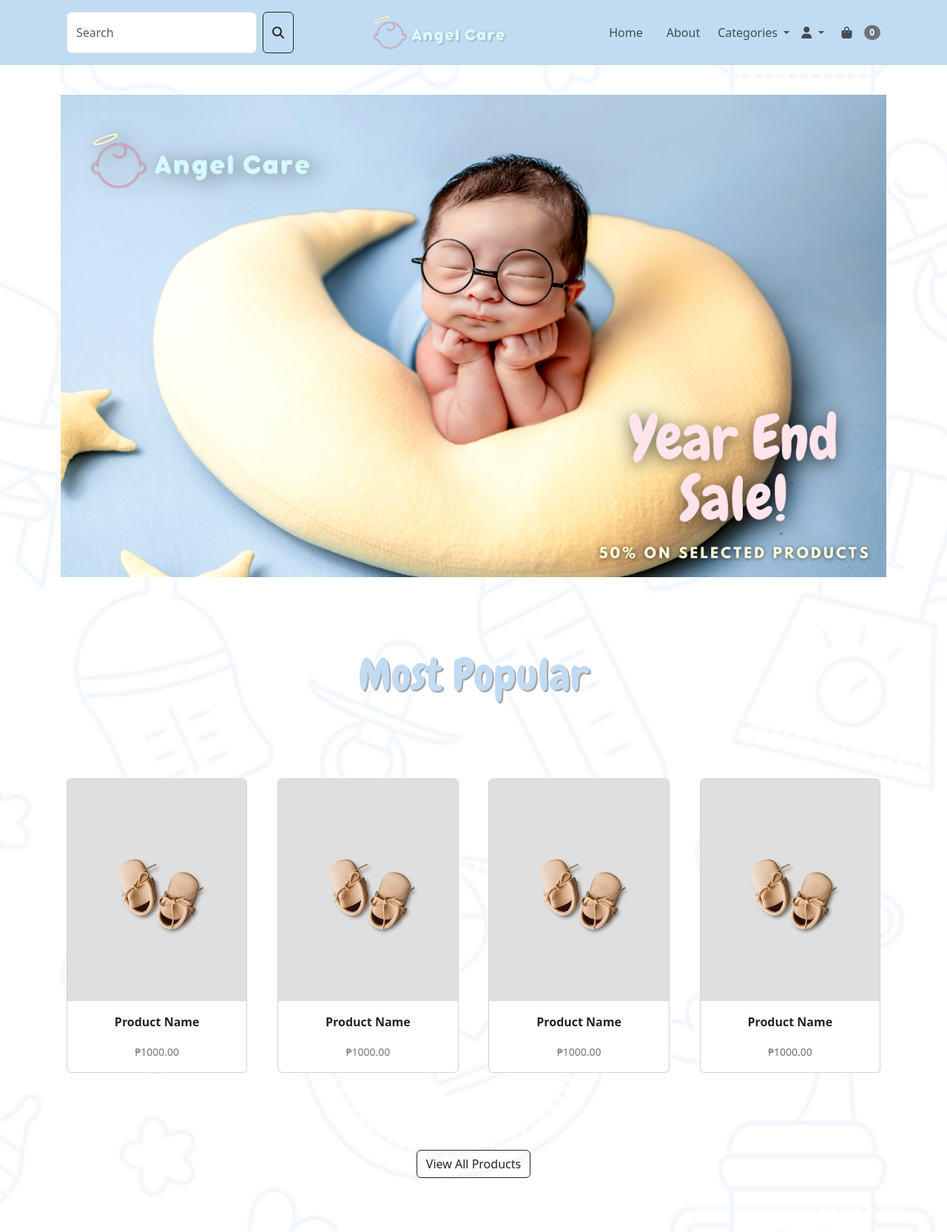
After one commit to faustojc/baby-product-website, a PHP site: page /home.php in a window 1280 px wide; the page is wider, and only the part inside the window is pictured. The commit adds this page. Shown: the top 1665 px of that part at 74% size. Run offline with PHP 8.4, Linux system fonts and the light colour scheme.

Commit message:
Add files via upload

```diff
--- /dev/null
+++ b/home.php
@@ -0,0 +1,241 @@
+<?php
+
+?>
+
+<!DOCTYPE html>
+<html lang="en">
+
+<head>
+    <meta charset="UTF-8" />
+    <meta name="viewport" content="width=device-width, initial-scale=1, shrink-to-fit=no" />
+    <meta http-equiv="x-ua-compatible" content="ie=edge" />
+    <title>Angelcare Home</title>
+    <!-- Bootstrap -->
+    <link href="css/bootstrap/bootstrap.min.css" rel="stylesheet" />
+    <script src="js/bootstrap/bootstrap.bundle.min.js"></script>
+
+    <!-- Custom styles & js-->
+    <link rel="stylesheet" href="css/home.css" />
+    <link rel="stylesheet" href="https://cdnjs.cloudflare.com/ajax/libs/font-awesome/6.2.0/css/all.min.css" integrity="sha512-xh6O/CkQoPOWDdYTDqeRdPCVd1SpvCA9XXcUnZS2FmJNp1coAFzvtCN9BmamE+4aHK8yyUHUSCcJHgXloTyT2A==" crossorigin="anonymous" referrerpolicy="no-referrer"/>
+    <script src="js/main.js"></script>
+    <link href='https://fonts.googleapis.com/css?family=Chewy' rel='stylesheet'>
+</head>
+
+<body>
+    <!-- NavBar/Header -->
+
+    <nav class="navbar navbar-expand-lg navbar-light bg-light position-fixed top-0 start-0 w-100">
+
+    <div class="container">
+        <a class="navbar-brand d-lg-none" href="#">
+            <img class = "logo" src="images/angelcare-logo.png">
+        </a>
+        <button class="navbar-toggler" type="button" data-bs-toggle="collapse" data-bs-target="#navbarContent">
+        <span class="navban-toggler-icon">
+        </span>
+        </button>
+        <div class="collapse navbar-collapse p-2 flex-column" id="navbarContent">
+            <div class="d-flex justify-content-center justify-content-lg-between flex-column flex-lg-row w-100">
+                <form class="d-flex">
+                    <input class="form-control me-2" type="search" placeholder="Search"/>
+                    <button class="btn btn-outline-dark" type="submit">
+                        <i class="fas fa-search"></i>
+                    </button>
+                </form>
+                <a class="navbar-brand d-none d-lg-block" href="#"> <img class = "logo" src="images/angelcare-logo.png"></a>
+                <ul class="navbar-nav">
+                     <li class="nav-item d-flex align-items-center">
+                        <a class="nav-link mx-2" href="#">
+                        Home
+                        </a>
+                    </li>
+                    <li class="nav-item d-flex align-items-center">
+                        <a class="nav-link mx-2" href="#">
+                        About
+                        </a>
+                    </li>
+                    <li class="nav-item dropdown d-flex align-items-center">
+                      <a class="nav-link dropdown-toggle" href="#" role="button" data-bs-toggle="dropdown" aria-expanded="false">
+                        Categories
+                      </a>
+                      <ul class="dropdown-menu">
+                        <li><a class="dropdown-item" href="#">Baby Toys</a></li>
+                        <li><a class="dropdown-item" href="#">Clothes for Him</a></li>
+                        <li><a class="dropdown-item" href="#">Clothes for Her</a></li>
+                        <li><a class="dropdown-item" href="#">Others</a></li>
+                      </ul>
+                    </li>
+                    <li class="nav-item dropdown d-flex align-items-center">
+                      <a class="nav-link dropdown-toggle" href="#" role="button" data-bs-toggle="dropdown" aria-expanded="false">
+                        <i class="fas fa-user"></i>
+                      </a>
+                      <ul class="dropdown-menu">
+                        <li><a class="dropdown-item" href="#">Log in</a></li>
+                        <li><a class="dropdown-item" href="#">Register</a></li>
+                      </ul>
+                    </li>
+                    <li class="nav-item d-flex align-items-center">
+                        <a class="nav-link mx-2" href="#">
+                            <i class="fas fa-shopping-bag"></i>
+                        </a>
+                        <span class="badge rounded-pill bg-secondary"> 0 </span>
+                    </li>
+                </ul>
+            </div>
+        </div>
+    </div>
+    </nav>
+
+    <!-- Content -->
+
+    <div class="container position-relative text-center">
+    	<header class="position-relative text-center text-white mb-5">
+    		<img src="images/banner1.png" class="w-100" alt="Banner"/>
+    	</header>
+    	<div id="Most_Popular">
+    		<h2 class="display-6 py-5">
+    			Most Popular
+    		</h2>
+    	</div>
+
+
+    	<div class="d-flex justify-content-between align-items-center flex-column flex-lg-row my-5" id="new">
+    		<div class="card m-2">
+    			<a href="./product.html">
+    			<img src="images/product.png" class="card-img-top" height="300" alt="Product"/>
+				</a>
+				<div class="card-body">
+					<p class="card-text fw-bold">
+						Product Name
+					</p>
+					<small class="text-secondary">
+						₱1000.00
+					</small>
+				</div>
+    		</div>
+
+    		<div class="card m-2">
+    			<a href="./product.html">
+    			<img src="images/product.png" class="card-img-top" height="300" alt="Product"/>
+				</a>
+				<div class="card-body">
+					<p class="card-text fw-bold">
+						Product Name
+					</p>
+					<small class="text-secondary">
+						₱1000.00
+					</small>
+				</div>
+    		</div>
+
+    		<div class="card m-2">
+    			<a href="./product.html">
+    			<img src="images/product.png" class="card-img-top" height="300" alt="Product"/>
+				</a>
+				<div class="card-body">
+					<p class="card-text fw-bold">
+						Product Name
+					</p>
+					<small class="text-secondary">
+						₱1000.00
+					</small>
+				</div>
+    		</div>
+
+    		<div class="card m-2">
+    			<a href="./product.html">
+    			<img src="images/product.png" class="card-img-top" height="300" alt="Product"/>
+				</a>
+				<div class="card-body">
+					<p class="card-text fw-bold">
+						Product Name
+					</p>
+					<small class="text-secondary">
+						₱1000.00
+					</small>
+				</div>
+    		</div>
+    	</div>
+
+    	<a href="#" class="btn btn-outline-dark my-5"> View All Products</a>
+
+    	<div class="d-flex justify-content-between align-items-center flex-column flex-lg-row my-5">
+    		<div class="position-relative m-2">
+	    		<img src="images/product2.png" height="300" alt="Product"/>
+	    		<a href="#" class="btn btn-light position-absolute start-1 bottom-0 ms-2 mb-2 d-block">Prodcut</a>
+    		</div>
+    		<div class="position-relative m-2">
+	    		<img src="images/product2.png" height="300" alt="Product"/>
+	    		<a href="#" class="btn btn-light position-absolute start-1 bottom-0 ms-2 mb-2 d-block">Prodcut</a>
+    		</div>
+    		<div class="position-relative m-2">
+	    		<img src="images/product2.png" height="300" alt="Product"/>
+	    		<a href="#" class="btn btn-light position-absolute start-1 bottom-0 ms-2 mb-2 d-block">Prodcut</a>
+    		</div>
+    	</div>
+
+    	<div class="row text-start align-items-center gy-5 my-5">
+    		<div class="col-12 col-md-6">
+    			<img src="images/product3.png" class="w-100 h-100">
+    		</div>
+    		<div class="col-12 col-md-6">
+    			<div id="Promo">
+    				<h2 class="display-4">
+    					Year End Sale!
+    				</h2>
+    				<h4>Get up to 50% discount on all your favorite products until December 31, 2022</h4>
+    			</div>
+    		</div>
+    	</div>
+    </div>
+
+    <!-- Footer -->
+
+   <footer class="bg-body py-4 mt-5 w-100" id="footer">
+        <div class="container">
+            <div class="row justify-content-between align-items-center">
+                <div class="col-md-3">
+                    <img class = "logo" src="images/angelcare-logo.png">
+                </div>
+                <div class="col-md-3">
+                    <h3>Links</h3>
+                    <ul class="list-unstyled">
+                        <li><a href="#" class="text-decoration-none">Home</a></li>
+                        <li><a href="#" class="text-decoration-none">About</a></li>
+                        <li><a href="#" class="text-decoration-none">Contact</a></li>
+                    </ul>
+                </div>
+                <div class="col-md-3">
+                    <h3>Contact Us</h3>
+                    <p>
+                        123 Main Street<br>
+                        Anytown, USA 12345
+                    </p>
+                    <p>
+                        Phone: 555-555-5555<br>
+                        Email: angel_care@gmail.com
+                    </p>
+                </div>
+                <div class="col-md-3">
+                    <h3>Social</h3>
+                    <ul class="list-unstyled">
+                        <li><a href="#" class="text-decoration-none">Facebook</a></li>
+                        <li><a href="#" class="text-decoration-none">Twitter</a></li>
+                        <li><a href="#" class="text-decoration-none">Instagram</a></li>
+                    </ul>
+                </div>
+            </div>
+            <div class="row mt-5">
+                <div class="col text-center">
+                    <p>Copyright &copy; 2022 Angel Care</p>
+                </div>
+            </div>
+        </div>
+    </footer>
+
+
+
+</body>
+
+
+</html>
```
Also changed, not shown: test.php (+77 -12 lines).
